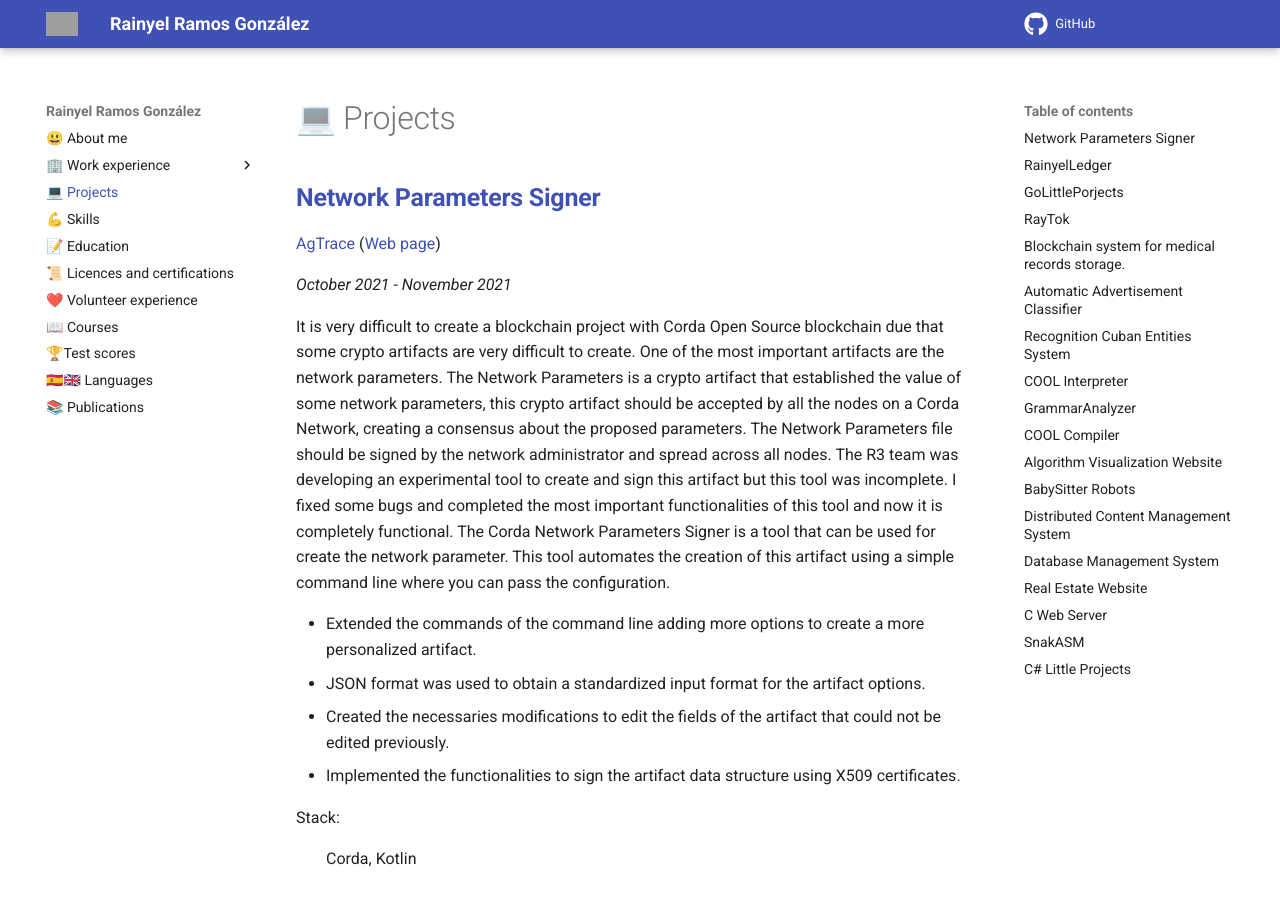
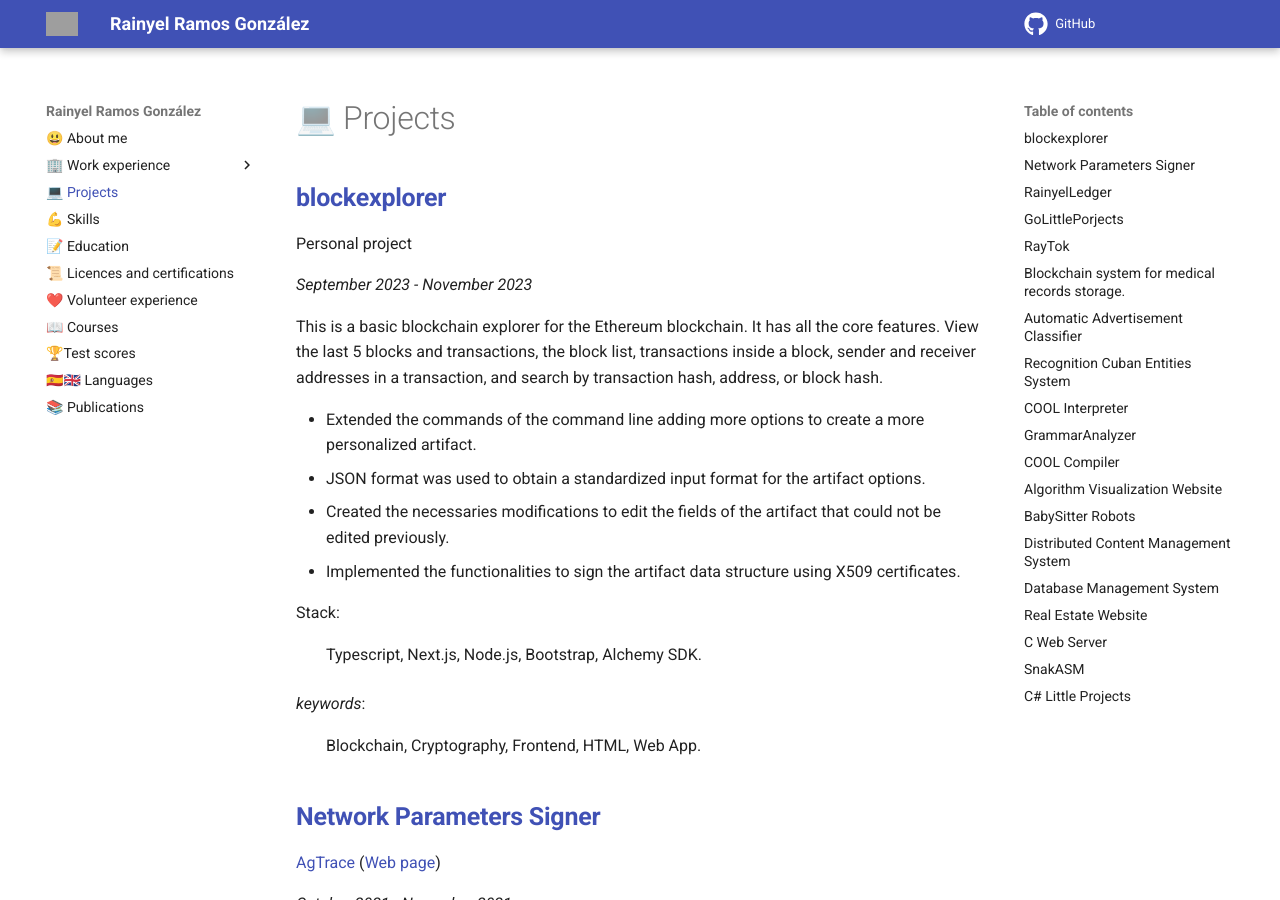
Before and after one commit to rayniel95/rayniel95.github.io, an MkDocs documentation site: the page built from docs/projects/projects.md, in a window 1280 px wide and 900 px high. Built offline with MkDocs 1.6.1 and Material for MkDocs 9.7.7, drawn with Linux system fonts in a browser that asks for light colours; grey boxes are pictures that could not be loaded.

Commit message:
docs(projects): add blockexplorer project documentation
Add documentation for the blockexplorer personal project, including description, timeline, features, stack, and keywords. This project is a basic Ethereum blockchain explorer with core functionalities.

```diff
--- a/docs/projects/projects.md
+++ b/docs/projects/projects.md
@@ -1,3 +1,22 @@
+## [**blockexplorer**](rayniel95.github.io/blockexplorer/)
+
+Personal project
+
+*September 2023 - November 2023*
+
+This is a basic blockchain explorer for the Ethereum blockchain. It has all the core features. View the last 5 blocks and transactions, the block list, transactions inside a block, sender and receiver addresses in a transaction, and search by transaction hash, address, or block hash.
+
+- Extended the commands of the command line adding more options to create a more personalized artifact.
+- JSON format was used to obtain a standardized input format for the artifact options.
+- Created the necessaries modifications to edit the fields of the artifact that could not be edited previously.
+- Implemented the functionalities to sign the artifact data structure using X509 certificates.
+
+Stack:
+: Typescript, Next.js, Node.js, Bootstrap, Alchemy SDK.
+
+*keywords*:
+: Blockchain, Cryptography, Frontend, HTML, Web App.
+
 <!-- TODO - add the velocity test project and the image processor project -->
 ## [**Network Parameters Signer**][16722939611573859034]
 
```
